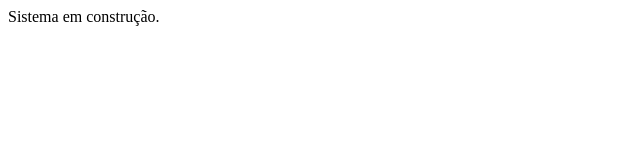
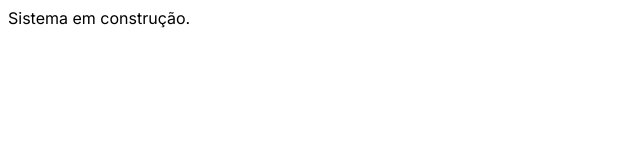
Before and after one commit to EwertonMuryllo/Acme, a Next.js app: page / in a window 1280 px wide. Shown: the top 160 px of the page, without its empty margins (0-640 px from the left). Built offline with nearby package versions, Linux system fonts and the light colour scheme; a web font is replaced by a local one.

Commit message:
feat: implementar moldura raiz

```diff
--- a/src/app/layout.tsx
+++ b/src/app/layout.tsx
@@ -1,5 +1,5 @@
-import type {Metadata } from 'next';
-import { inter } from './ui/fonts.ts';
+import type { Metadata } from 'next';
+import { inter } from '@/app/ui/fonts';
 import React from 'react';
 
 export const metadata: Metadata = {
@@ -8,8 +8,8 @@ export const metadata: Metadata = {
 
 export default function RootLayout({children}: {children:React.ReactNode}) {
   return(
-    <html lang='pt-BR'>
-    <body className='{inter.classname}'>
+    <html lang='pt-br'>
+    <body className={inter.className}>
      {children}
 
     </body>
```
